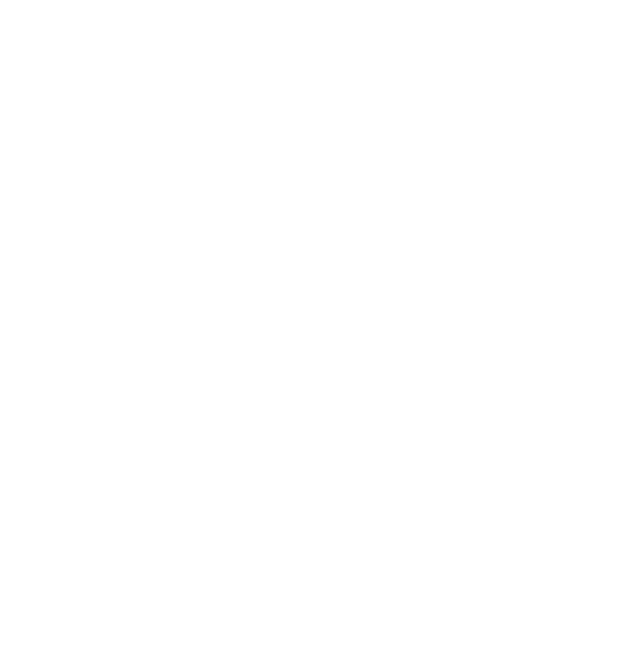
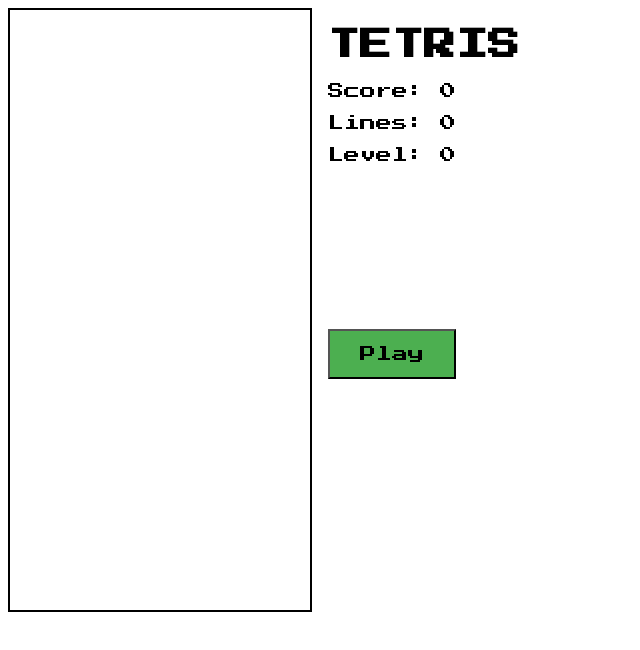
Before and after one commit to woriwori/tetris, a plain HTML site: page index.html in a window 1280 px wide. Shown: the whole page, without its empty margins (0-640 px from the left). Drawn offline with Linux system fonts and the light colour scheme.

Commit message:
디자인 틀까지만 완료

```diff
--- a/constants.js
+++ b/constants.js
@@ -1 +1,4 @@
 /* where we put the configurations and rules of the game. */
+const COLS = 10;
+const ROWS = 20;
+const BLOCK_SIZE = 30;
--- a/index.html
+++ b/index.html
@@ -1 +1,21 @@
 <!-- the order of the scripts that we add at the end is essential. -->
+
+<head>
+    <link rel="stylesheet" href="https://fonts.googleapis.com/css?family=Press+Start+2P">
+    <link rel="stylesheet" href="./styles.css">
+</head>
+<div class="grid">
+    <canvas id="board" class="game-board"></canvas>
+    <div class="right-colulmn">
+        <div>
+            <h1>TETRIS</h1>
+            <p>Score: <span id="score">0</span></p>
+            <p>Lines: <span id="lines">0</span></p>
+            <p>Level: <span id="level">0</span></p>
+            <canvas id="next" class="next"></canvas>
+        </div>
+        <button onclick="play()" class="play-button">Play</button>
+    </div>
+</div>
+<script src="./constants.js"></script>
+<script src="./main.js"></script>
--- a/main.js
+++ b/main.js
@@ -1 +1,11 @@
 /* code to initialize the game and the overall game logic. */
+const canvas = document.getElementById('board');
+const ctx = canvas.getContext('2d');
+
+// 상수로 canvas 사이즈 계산
+ctx.canvas.width = COLS * BLOCK_SIZE;
+ctx.canvas.height = ROWS * BLOCK_SIZE;
+
+// Scale blocks
+// scalle은 x,y축으로 N배만큼 확대함. (좌표/길이/선두께 포함)
+ctx.scale(BLOCK_SIZE, BLOCK_SIZE);
--- a/styles.css
+++ b/styles.css
@@ -1 +1,26 @@
 /*  all the beautifying styles are in here. */
+* {
+  font-family: 'Press Start 2P', cursive;
+}
+
+.grid {
+  display: grid;
+  grid-template-columns: 320px 200px;
+}
+
+.right-column {
+  display: flex;
+  flex-direction: column;
+  justify-content: space-between;
+}
+
+.game-board {
+  border: solid 2px;
+}
+
+.play-button {
+  background-color: #4caf50;
+  font-size: 16px;
+  padding: 15px 30px;
+  cursor: pointer;
+}
```
